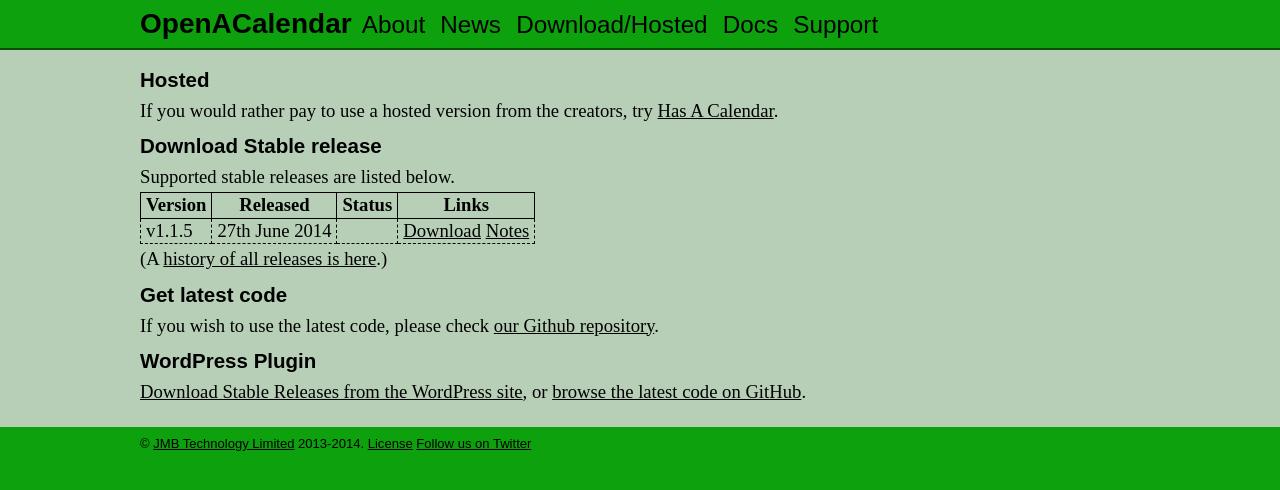
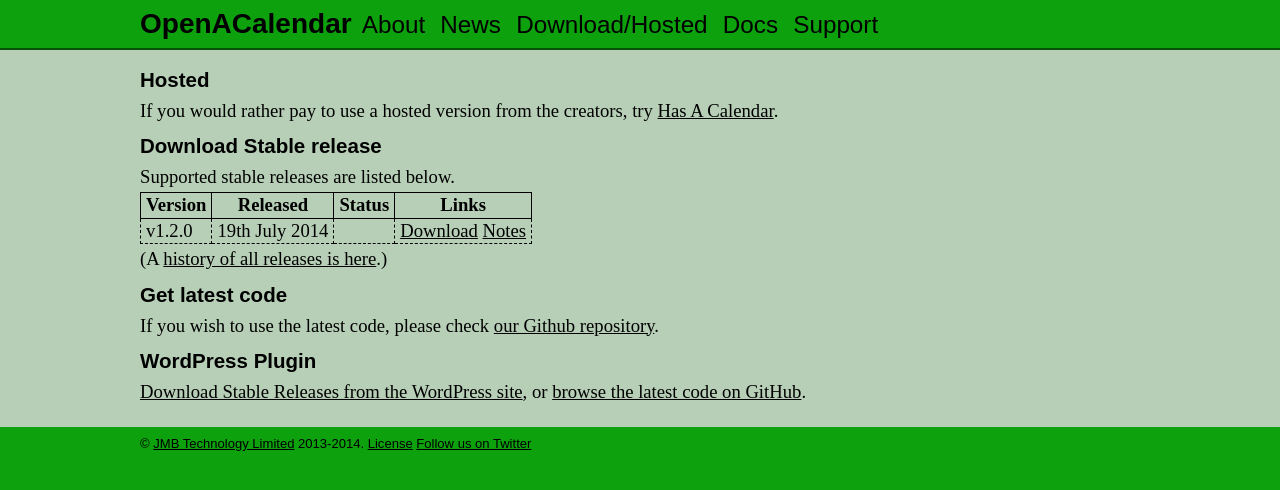
Before and after one commit to OpenACalendar/openacalendar.github.io, a Jekyll site: the page built from download.html, in a window 1280 px wide. Shown: the top 490 px of the page. Built offline with Jekyll 4.4.1, drawn with Linux system fonts in a browser that asks for light colours; Markdown is read by kramdown in place of the engine named in the settings; comment, search, counter and statistics services are not loaded.

Commit message:
New release 1.2.0

```diff
--- a/download.html
+++ b/download.html
@@ -15,12 +15,12 @@
 <table class="releases">
 	<tr><th>Version</th><th>Released</th><th>Status</th><th>Links</th></tr>
 	<tr>
-		<td>v1.1.5</td>
-		<td>27th June 2014</td>
+		<td>v1.2.0</td>
+		<td>19th July 2014</td>
 		<td></td>
 		<td>
-			<a href="https://github.com/OpenACalendar/OpenACalendar-Web-Core/releases/tag/v1.1.5">Download</a>
-			<a href="release/1.1.5.html">Notes</a>
+			<a href="https://github.com/OpenACalendar/OpenACalendar-Web-Core/releases/tag/v1.2.0">Download</a>
+			<a href="1.2.0.html">Notes</a>
 		</td>
 	</tr>
 </table>
--- a/release/1.2.0.html
+++ b/release/1.2.0.html
@@ -1,11 +1,11 @@
 ---
 layout: default
-title: Release v1.2.0 DRAFT
+title: Release v1.2.0
 ---
 
-<h2>Release v1.2.0, ??????</h2>
+<h2>Release v1.2.0, 19th July 2014</h2>
 
-<!-- p><a href="https://github.com/OpenACalendar/OpenACalendar-Web-Core/releases/tag/v1.2.0">Download</a></p -->
+<p><a href="https://github.com/OpenACalendar/OpenACalendar-Web-Core/releases/tag/v1.2.0">Download</a></p>
 
 <p>New Features:</p>
 
```
Also changed, not shown: _posts/2014-07-19-version-1-2-0.markdown (added, +17 -0 lines), release/index.html (+9 -0 lines).
